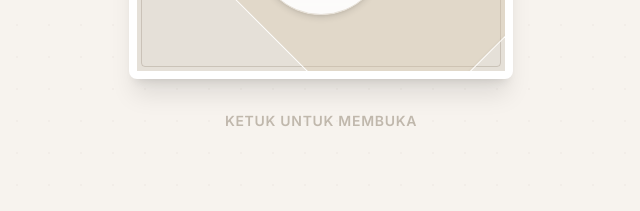
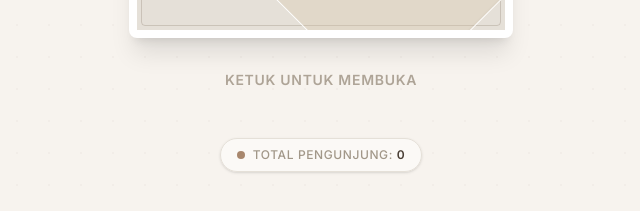
Before and after one commit to YayasanCPI/BDayIKATA, a React (Vite) app: page / in a window 1280 px wide. Shown: the part 439-650 px from the top of the page, without its empty margins (319-959 px from the left). Built offline with nearby package versions, Linux system fonts and the light colour scheme; no server answers; the database is empty; grey boxes are pictures that could not be loaded.

Commit message:
feat: track and display card view count
Implement view counting using Firebase increment to monitor engagement. Add a display component to the card cover that shows the total visit count to users.

```diff
--- a/src/App.tsx
+++ b/src/App.tsx
@@ -6,7 +6,7 @@ import { Guestbook } from './components/Guestbook';
 import { AudioPlayer } from './components/AudioPlayer';
 import type { CardData } from './types';
 import { cardDocRef } from './lib/firebase';
-import { onSnapshot, setDoc } from 'firebase/firestore';
+import { onSnapshot, setDoc, updateDoc, increment } from 'firebase/firestore';
 
 export default function App() {
   const [isOpen, setIsOpen] = useState(false);
@@ -15,6 +15,7 @@ export default function App() {
     logo: 'https://i.ibb.co.com/ycTkYnHP/Untitled-design-2.png',
     youtubeId: 'T1D5yADPMck',
     message: "Selamat memperingati hari jadi yang ke-26, IKATA UPN 'Veteran' Yogyakarta!\n\nSemoga ikatan persaudaraan alumni tambang semakin solid, terus berkontribusi untuk almamater dan kemajuan pertambangan nusantara. Tambang!!",
+    viewCount: 0,
   });
 
   const [saveStatus, setSaveStatus] = useState<'idle' | 'saving' | 'saved' | 'error'>('idle');
@@ -26,6 +27,12 @@ export default function App() {
         setCardData(doc.data() as CardData);
       }
     });
+
+    // Increment view count on first load per session
+    if (!sessionStorage.getItem('hasViewedCard')) {
+      setDoc(cardDocRef, { viewCount: increment(1) }, { merge: true }).catch(err => console.error("Failed to increment view count", err));
+      sessionStorage.setItem('hasViewedCard', 'true');
+    }
 
     return () => unsubscribe();
   }, []);
@@ -87,7 +94,7 @@ export default function App() {
 
       <main className="relative z-10 container mx-auto px-4 py-12 md:py-24 min-h-screen flex flex-col items-center">
         {!isOpen ? (
-          <CardCover onOpen={handleOpen} logo={cardData.logo} />
+          <CardCover onOpen={handleOpen} logo={cardData.logo} viewCount={cardData.viewCount} />
         ) : (
           <div className="w-full animate-in fade-in slide-in-from-bottom-10 duration-1000">
             <CardInside data={cardData} onUpdate={handleUpdateCard} saveStatus={saveStatus} />
--- a/src/components/CardCover.tsx
+++ b/src/components/CardCover.tsx
@@ -4,9 +4,10 @@ import { MailOpen } from 'lucide-react';
 interface CardCoverProps {
   onOpen: () => void;
   logo: string | null;
+  viewCount?: number;
 }
 
-export function CardCover({ onOpen, logo }: CardCoverProps) {
+export function CardCover({ onOpen, logo, viewCount }: CardCoverProps) {
   return (
     <motion.div
       className="flex flex-col items-center justify-center min-h-[80vh] cursor-pointer group"
@@ -49,6 +50,20 @@ export function CardCover({ onOpen, logo }: CardCoverProps) {
       >
         Ketuk untuk membuka
       </motion.p>
+
+      {viewCount !== undefined && (
+        <motion.div
+          className="mt-12 flex items-center gap-2 text-[#8b7e6d]/80 bg-white/50 px-4 py-2 rounded-full border border-[#e5e0d8] shadow-sm"
+          initial={{ opacity: 0, y: 10 }}
+          animate={{ opacity: 1, y: 0 }}
+          transition={{ delay: 0.5, duration: 0.5 }}
+        >
+          <div className="w-2 h-2 rounded-full bg-[#8b5e3c] animate-pulse" />
+          <span className="text-xs font-medium uppercase tracking-wider">
+            Total Pengunjung: <span className="font-bold text-[#4a3f35]">{viewCount}</span>
+          </span>
+        </motion.div>
+      )}
     </motion.div>
   );
 }
--- a/src/types.ts
+++ b/src/types.ts
@@ -11,6 +11,7 @@ export interface CardData {
   logo: string | null;
   message: string;
   youtubeId: string | null;
+  viewCount?: number;
 }
 
 export interface CarouselPhoto {
```
